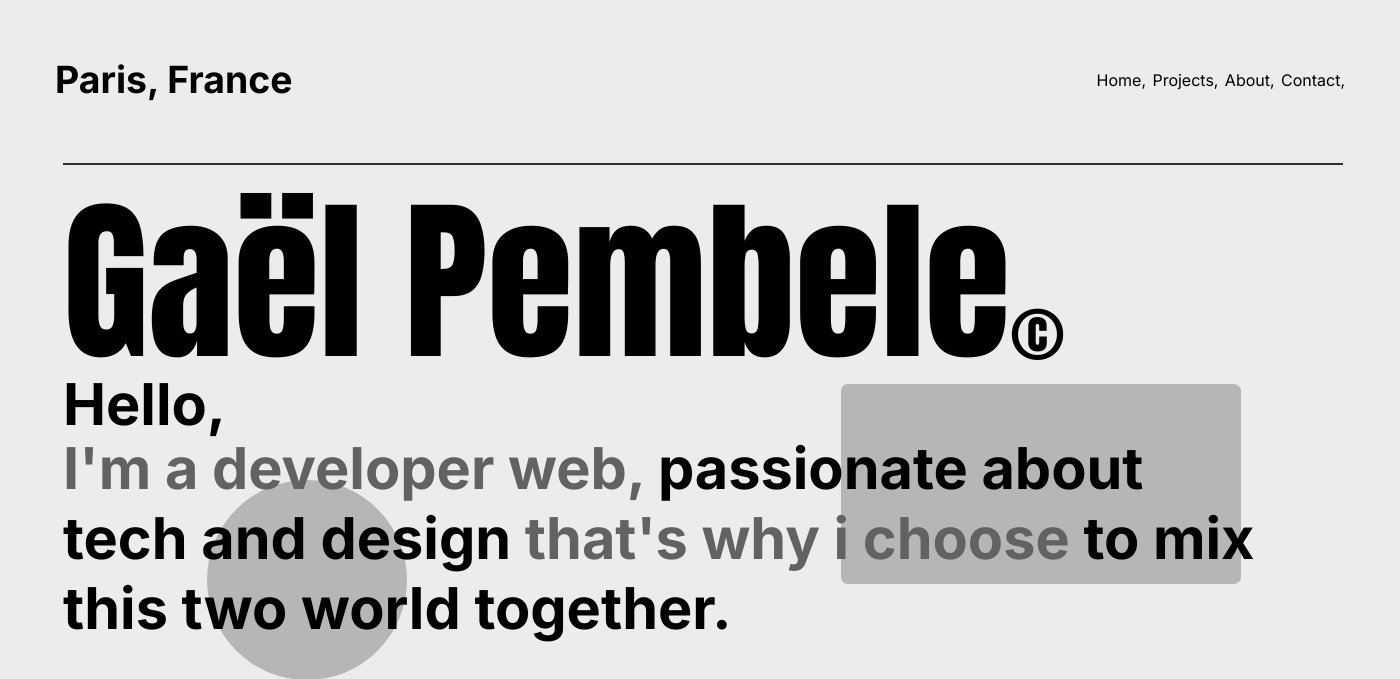
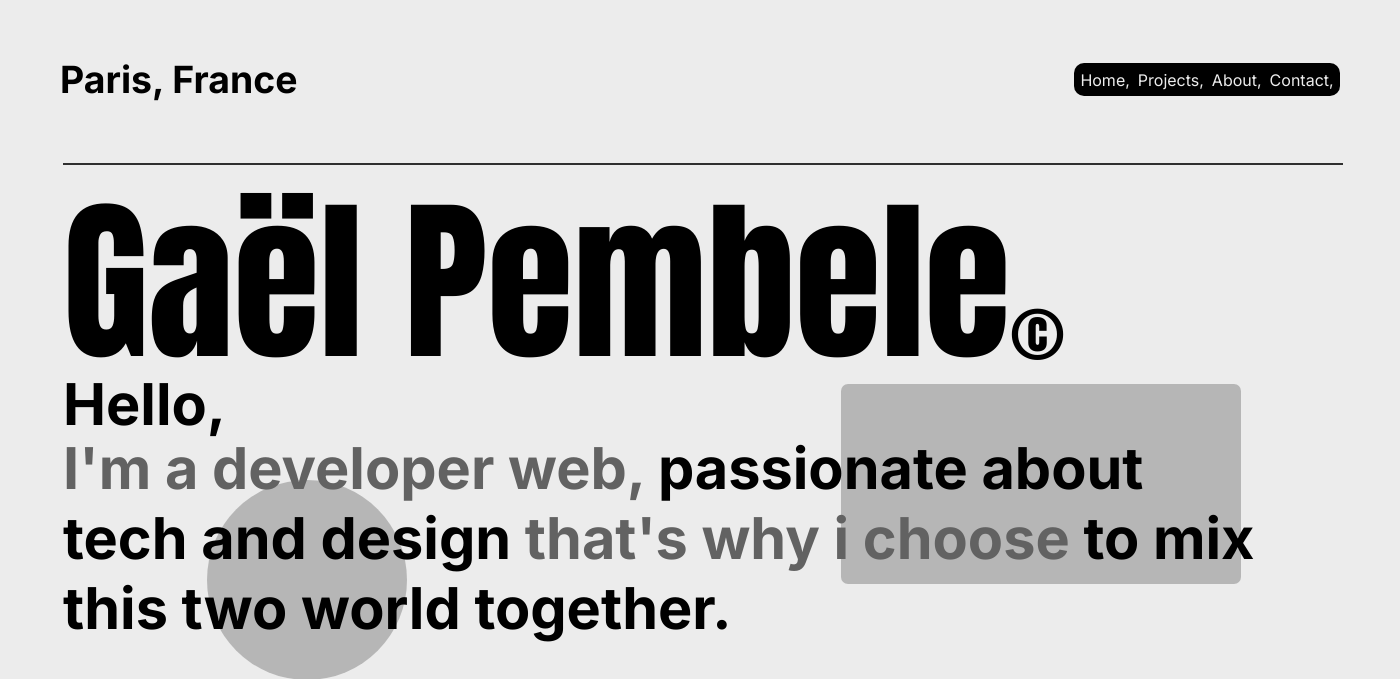
Before and after one commit to Gaelpem/portfolio, a PHP site: page /Home in a window 1400 px wide. Shown: the top 679 px of the page. Run offline with PHP 8.4, Linux system fonts and the light colour scheme.

Commit message:
links-anim2

```diff
--- a/inlcude/home.php
+++ b/inlcude/home.php
@@ -22,7 +22,7 @@
           </div>
           <hr/>
           <div class="about-menu">
-               <h2 class="titre-about">Ab-out<span    class="petit-numero">(002)<span></h2>
+               <h2 class="titre-about">Ab-out<span class="petit-numero">(002)<span></h2>
                <div class="carre"></div>
           </div>
           <hr/>
--- a/inlcude/style.css
+++ b/inlcude/style.css
@@ -64,7 +64,7 @@ body{
     right: 9rem;
 }
 .nav-container{
-    width: 1290px;
+    width: 1280px;
     height: 95px;
     display:flex;
     justify-content: space-between;
@@ -79,8 +79,10 @@ body{
 
 .links{
     display: flex;
-    gap:0.4rem
-   /* border:1px solid red ; */
+    gap:0.5rem;
+    border-radius: 10px;
+    background-color: black;
+    padding: 0.4rem;
 }
 
 
@@ -90,7 +92,7 @@ body{
 
 .links a {
     text-decoration: none;
-    color: black;
+    color: #ececec;
     position: relative;
     font-weight: 400;
 }
@@ -102,7 +104,7 @@ body{
     height:1px;
     bottom: 0;
     left: 0;
-    background-color: black;
+    background-color:#ececec;
     transition: width 0.7s;
 }
 .links a:hover::after{
```
